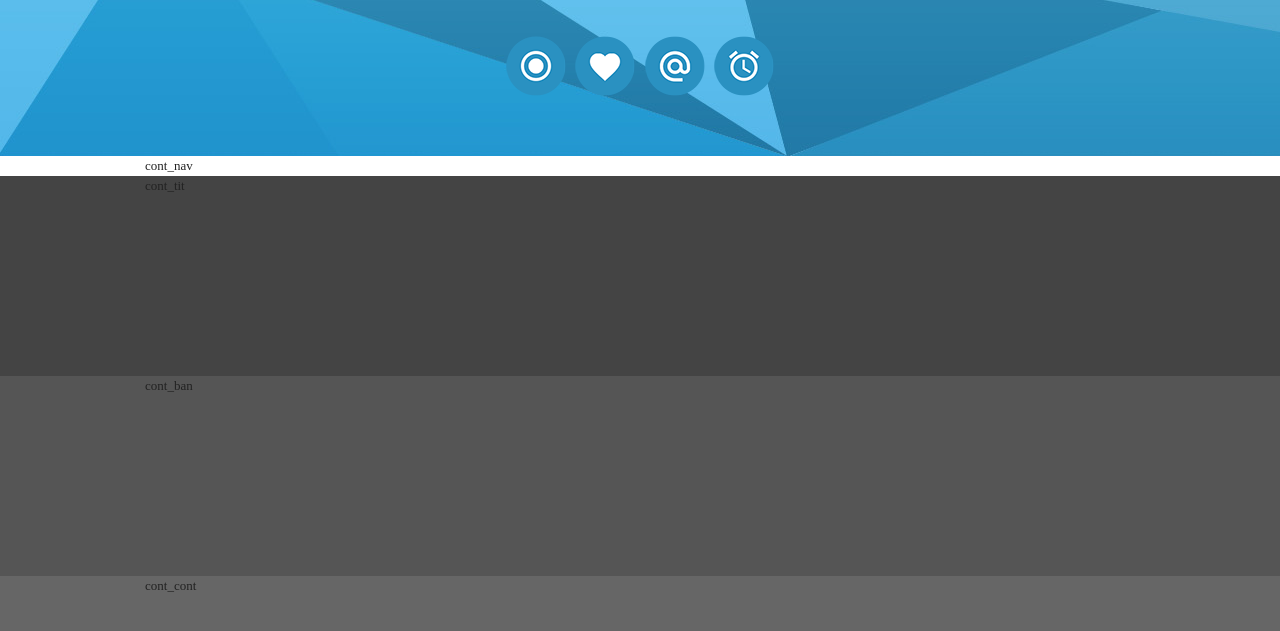
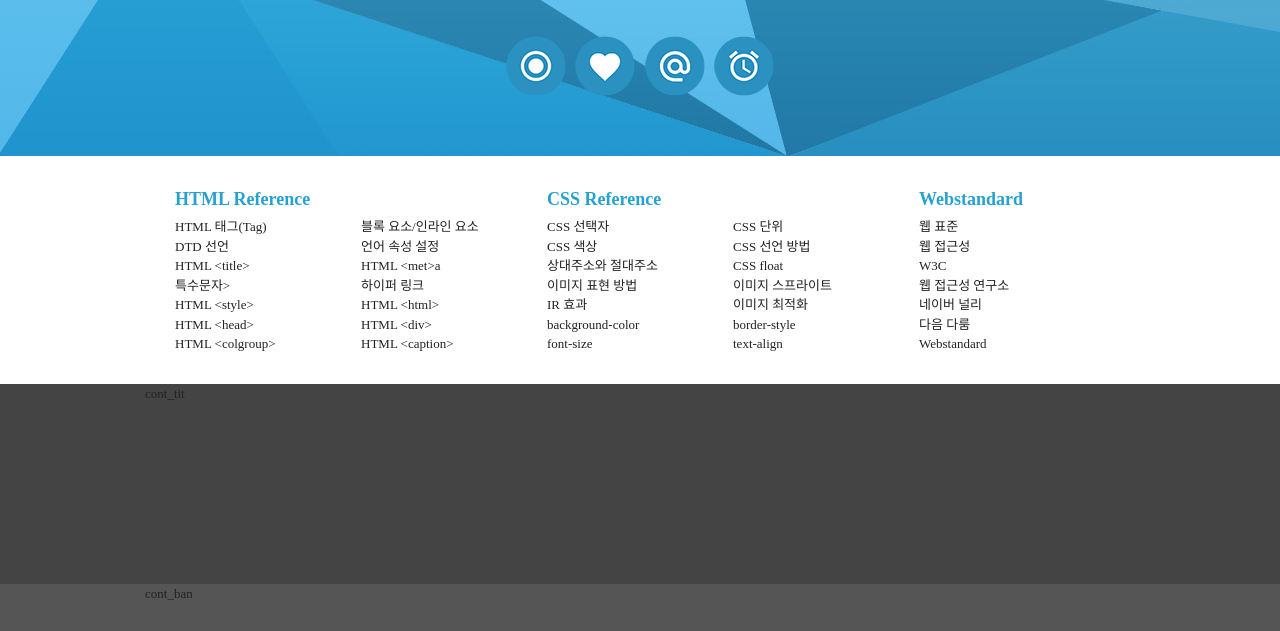
Before and after one commit to ksr99/test, a plain HTML site: page index.html in a window 1280 px wide. Shown: the part 169-800 px from the top of the page. Drawn offline with Linux system fonts and the light colour scheme.

Commit message:
Update index.html

```diff
--- a/index.html
+++ b/index.html
@@ -52,7 +52,62 @@
         </div>
          <!-- //header -->
         <div id="contents">
-            <div id="cont_nav"><div class="container">cont_nav</div></div>
+            <div id="cont_nav"><div class="container">
+                    <h2 class="ir_su">전체메뉴</h2>
+                    <div class="nav">
+                            <div>
+                        <h3>HTML Reference</h3>
+                        <ol>
+                                <li><a href="#">HTML 태그(Tag)</a></li>
+                                <li><a href="#">블록 요소/인라인 요소</a></li>
+                                <li><a href="#">DTD 선언</a></li>
+                                <li><a href="#">언어 속성 설정</a></li>
+                                <li><a href="#">HTML &lt;title&gt;</a></li>
+                                <li><a href="#">HTML &lt;met&gt;a</a></li>
+                                <li><a href="#">특수문자&gt;</a></li>
+                                <li><a href="#">하이퍼 링크</a></li>
+                                <li><a href="#">HTML &lt;style&gt;</a></li>
+                                <li><a href="#">HTML &lt;html&gt;</a></li>
+                                <li><a href="#">HTML &lt;head&gt;</a></li>
+                                <li><a href="#">HTML &lt;div&gt;</a></li>
+                                <li><a href="#">HTML &lt;colgroup&gt;</a></li>
+                                <li><a href="#">HTML &lt;caption&gt;</a></li>
+                            </ol>
+                    </div>
+                    <div>
+                         <h3>CSS Reference</h3>
+                            <ol>
+                                <li><a href="#">CSS 선택자</a></li>
+                                <li><a href="#">CSS 단위</a></li>
+                                <li><a href="#">CSS 색상</a></li>
+                                <li><a href="#">CSS 선언 방법</a></li>
+                                <li><a href="#">상대주소와 절대주소</a></li>
+                                <li><a href="#">CSS float</a></li>
+                                <li><a href="#">이미지 표현 방법</a></li>
+                                <li><a href="#">이미지 스프라이트</a></li>
+                                <li><a href="#">IR 효과</a></li>
+                                <li><a href="#">이미지 최적화</a></li>
+                                <li><a href="#">background-color</a></li>
+                                <li><a href="#">border-style</a></li>
+                                <li><a href="#">font-size</a></li>
+                                <li><a href="#">text-align</a></li>
+                            </ol>
+                    </div>
+                           <div class="last">
+                            <h3>Webstandard</h3>
+                            <ol>
+                                <li><a href="#">웹 표준</a></li>
+                                <li><a href="#">웹 접근성</a></li>
+                                <li><a href="#">W3C</a></li>
+                                <li><a href="#">웹 접근성 연구소</a></li>
+                                <li><a href="#">네이버 널리</a></li>
+                                <li><a href="#">다음 다룸</a></li>
+                                <li><a href="#">Webstandard</a></li>
+                            </ol>
+                        </div>
+                </div>
+                    </div>
+            </div>
              <!-- //cont_nav -->
             <div id="cont_tit"><div class="container">cont_tit</div></div>
              <!-- //cont_tit -->
```
